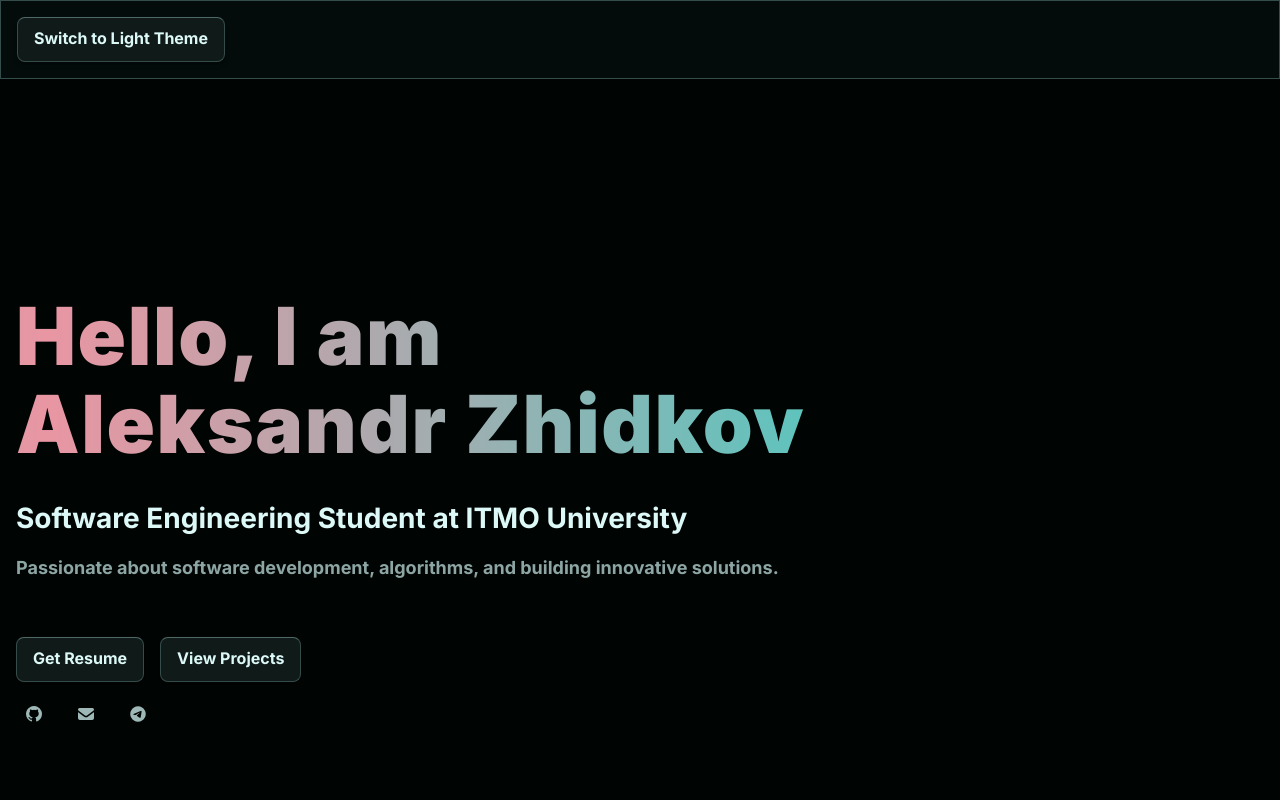
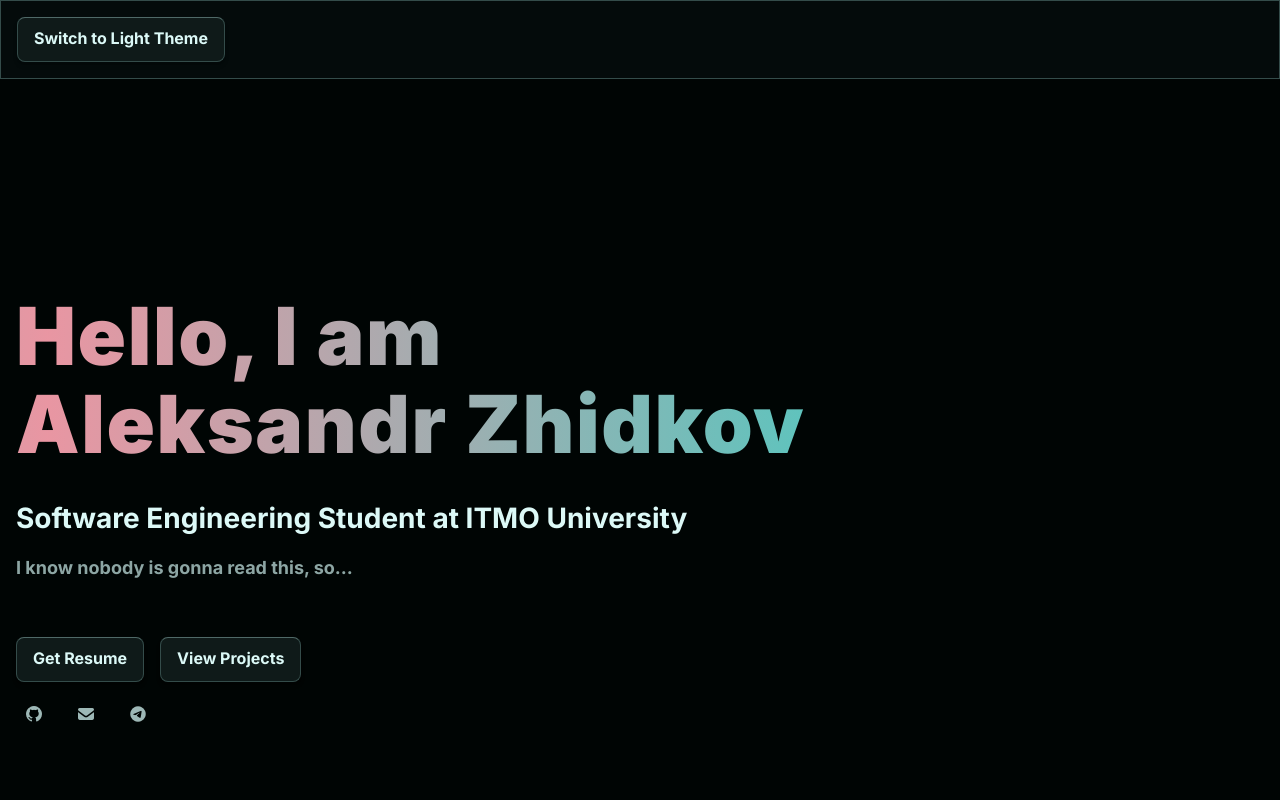
Before and after one commit to xirzo/Portfolio, a React (Vite) app: page / in a window 1280 px wide. Shown: the top 800 px of the page. Built offline with nearby package versions, Linux system fonts and the light colour scheme.

Commit message:
feat: add projects scroll

```diff
--- a/src/pages/mainPage.tsx
+++ b/src/pages/mainPage.tsx
@@ -1,12 +1,22 @@
+import { useRef } from "react";
 import Greetings from "../widgets/greetings/greetings";
 import ProjectsSection from "../widgets/projectsSection";
 
 function MainPage() {
+    const projectsSectionRef = useRef<HTMLDivElement>(null);
+
+    const scrollToProjects = () => {
+        projectsSectionRef.current?.scrollIntoView({
+            behavior: 'smooth',
+            block: 'start'
+        });
+    };
+
     return (
         <div className="vertical-stack-container">
-            <Greetings telegramTag={"nottt55234"} email={""} githubNickname={"xirzo"} />
+            <Greetings telegramTag={"nottt55234"} email={""} githubNickname={"xirzo"} onViewProjects={scrollToProjects} />
 
-            <ProjectsSection />
+            <ProjectsSection ref={projectsSectionRef} />
         </div >
     );
 }
--- a/src/widgets/greetings/greetings.tsx
+++ b/src/widgets/greetings/greetings.tsx
@@ -7,9 +7,10 @@
     telegramTag: string;
     email: string;
     githubNickname: string;
+    onViewProjects: () => void;
 }
 
-function Greetings({ telegramTag, email, githubNickname }: GreetingsProps) {
+function Greetings({ telegramTag, email, githubNickname, onViewProjects }: GreetingsProps) {
     return (
         <section className="greetings-section">
             <div className="greetings-content">
@@ -24,7 +25,7 @@
                 </h2>
 
                 <p className="greetings-description">
-                    Passionate about software development, algorithms, and building innovative solutions.
+                    I know nobody is gonna read this, so...
                 </p>
 
                 <div className="greetings-buttons-container">
@@ -32,7 +33,7 @@
                         Get Resume
                     </Button>
 
-                    <Button>
+                    <Button onClick={onViewProjects}>
                         View Projects
                     </Button>
                 </div>
--- a/src/widgets/projectsSection.tsx
+++ b/src/widgets/projectsSection.tsx
@@ -1,8 +1,8 @@
 import ProjectCard from "../shared/projectCard/projectCard";
 
-function ProjectsSection() {
+function ProjectsSection({ ...props }) {
     return (
-        <section className="grid-container">
+        <section className="grid-container" {...props}>
             <ProjectCard projectName={"Test project"} description={"Test description"} link={""} />
             <ProjectCard projectName={"Test project"} description={"Test description"} link={""} />
             <div className="wide-row">
```
